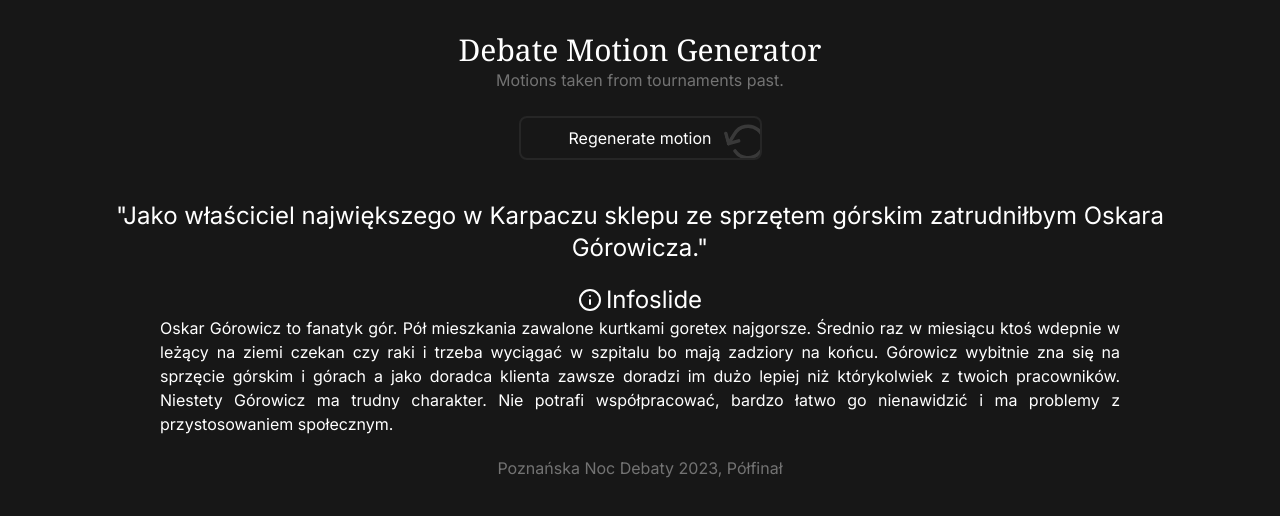
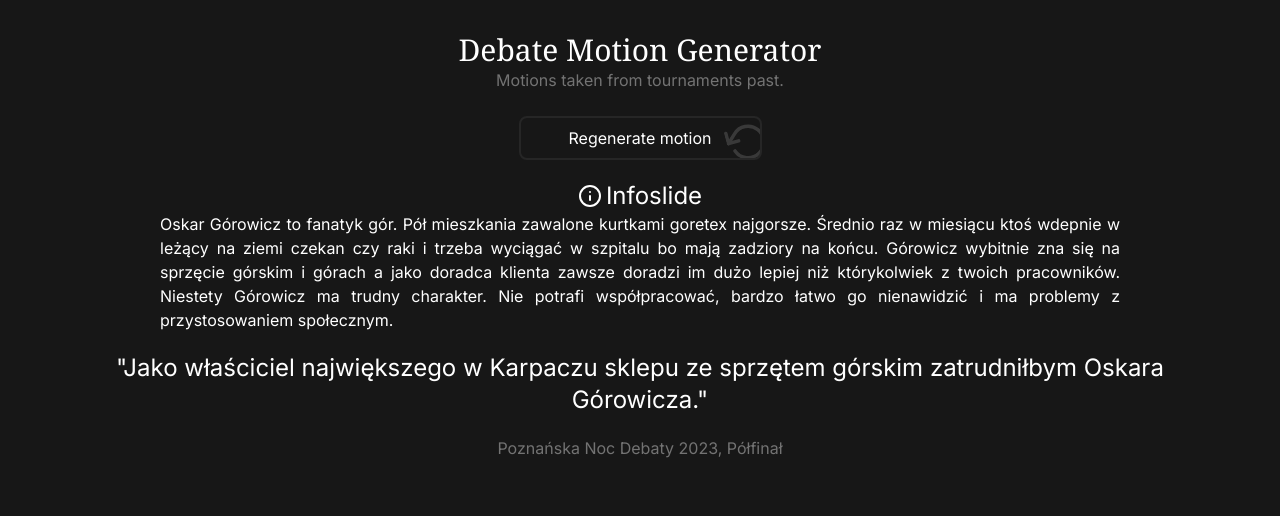
Before and after one commit to debatecore/debate-tools, a Next.js app: page /debate-motion-generator in a window 1280 px wide. Shown: the top 516 px of the page. Built offline with nearby package versions, Linux system fonts and the light colour scheme.

Commit message:
put infoslide section above the motion
The new layout is in line with how infoslides are presented in debate tournaments. It is also more readable (the motion without the context that the infoslide provides is usually not understandable.)

```diff
--- a/src/components/MotionGenerator.tsx
+++ b/src/components/MotionGenerator.tsx
@@ -32,7 +32,7 @@ const MotionGenerator = (props: debateMotionGeneratorButtonType) => {
   const infoslideString = useLang("infoslide");
 
   return (
-    <div className="flex flex-col min-h-screen items-center">
+    <div className="flex flex-col min-h-screen items-center text-center">
       <section className="max-w-[350px]">
         <GenericButton
           text={useLang("debateMotionGeneratorRegenerate")}
@@ -40,13 +40,9 @@ const MotionGenerator = (props: debateMotionGeneratorButtonType) => {
           onClick={() => setMotion(() => generateMotion())}
         />
       </section>
-      <section className="text-center p-10">
-        <p className="text-2xl md:text-2xl max-w-[85vw]">
-          &quot;{motion?.motion || ""}&quot;
-        </p>
       <section className="p-5">
         {motion && motion.adinfo ? (
-            <section className="flex flex-col items-center">
+          <section className="flex flex-col items-center mb-5">
             <section className="flex space-x-1 mt-15 text-2xl items-center">
               <IconInfo /> <h3>{infoslideString}</h3>
             </section>
@@ -55,7 +51,9 @@ const MotionGenerator = (props: debateMotionGeneratorButtonType) => {
         ) : (
           ""
         )}
-        </section>
+        <p className="text-2xl md:text-2xl max-w-[85vw] mb-5">
+          &quot;{motion?.motion || ""}&quot;
+        </p>
         <p className="text-neutral-500">{motion?.source || ""}</p>
       </section>
     </div>
```
Lines whose indentation alone changed are shown as unchanged.
